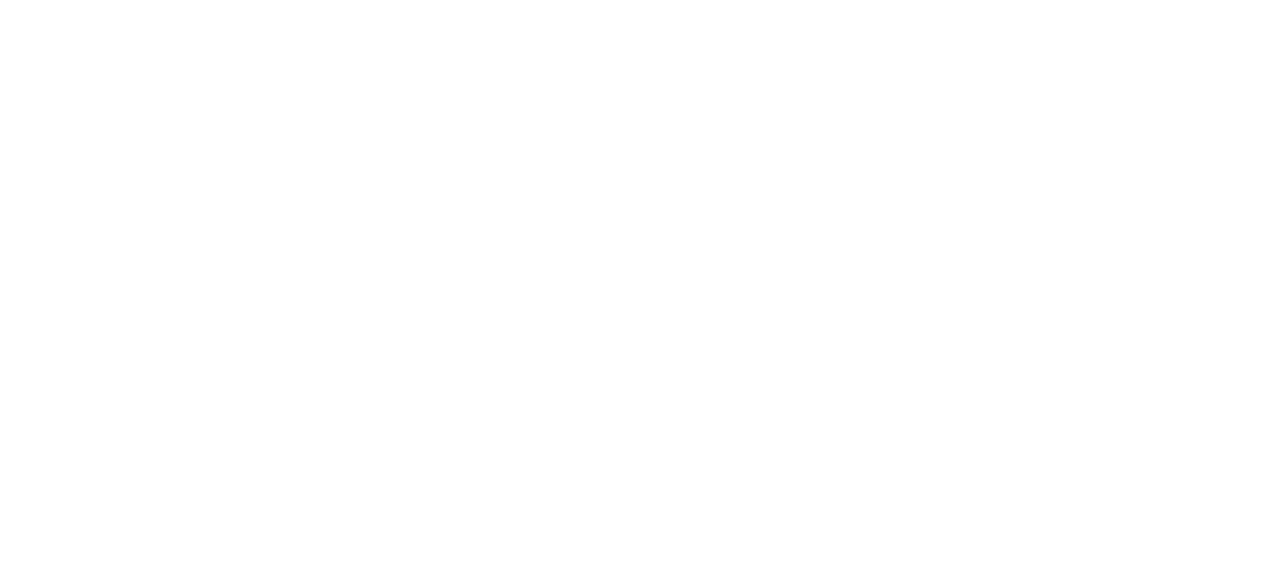
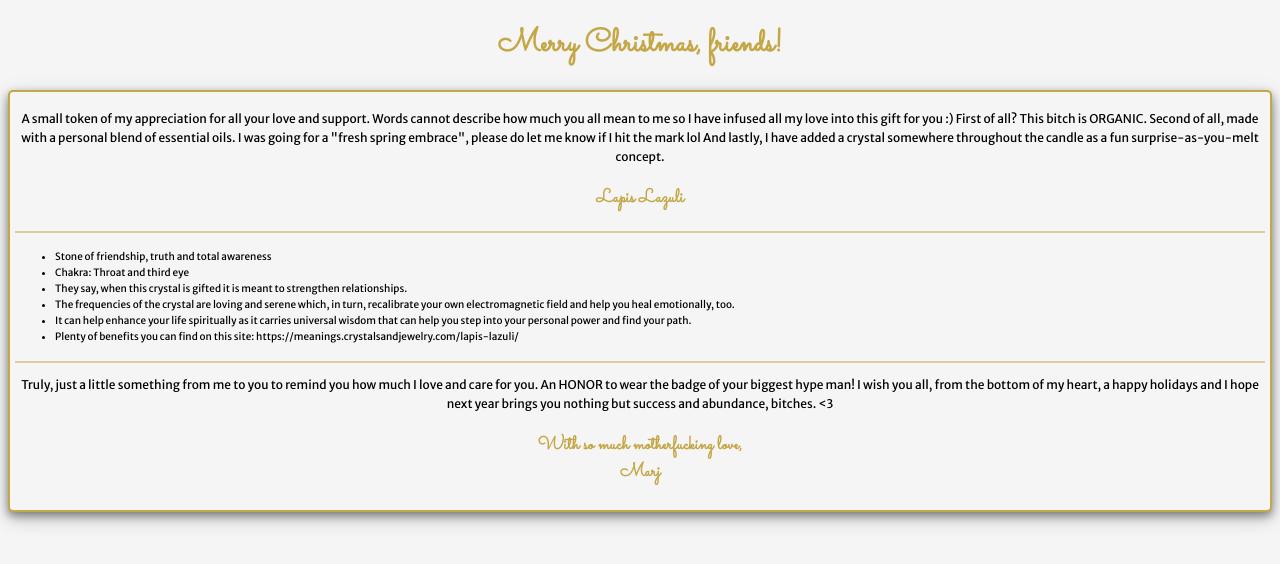
Before and after one commit to Mhurta41/merry-xmas, a plain HTML site: page index.html in a window 1280 px wide. Drawn offline with Linux system fonts and the light colour scheme.

Commit message:
finished

```diff
--- a/index.css
+++ b/index.css
@@ -0,0 +1,35 @@
+div {
+	border: 2px solid #c4a747;
+	border-radius: 5px;
+	padding: 5px;
+	box-shadow: 0 4px 8px 0 rgba(0, 0, 0, 0.4), 0 6px 20px 0 rgba(0, 0, 0, 0.21);
+}
+h1 {
+	text-align: center;
+	font-family: 'Sacramento', cursive;
+	color: #c4a747;
+}
+h3 {
+	text-align: center;
+	font-family: 'Sacramento', cursive;
+	color: #c4a747;
+}
+p {
+	text-align: center;
+	font-size: 12px;
+	line-height: 1.6;
+}
+li {
+	font-size: 10px;
+	line-height: 1.6;
+}
+hr {
+	border: 1px solid #c4a747;
+	opacity: 0.5;
+}
+
+* {
+	font-family: 'Merriweather Sans', sans-serif;
+	background-color: #f5f5f5;
+	color: black;
+}
--- a/index.html
+++ b/index.html
@@ -3,10 +3,43 @@
 <head>
     <meta charset="UTF-8">
     <meta name="viewport" content="width=device-width, initial-scale=1.0">
+    <link rel="stylesheet" href="index.css">
+<link rel="preconnect" href="https://fonts.gstatic.com">
+<link href="https://fonts.googleapis.com/css2?family=Merriweather+Sans&family=Sacramento&display=swap" rel="stylesheet">
     <title>Merry Christmas!</title>
 </head>
 <body>
+<h1>Merry Christmas, friends!</h1>
+<div className='container'>
+<p>A small token of my appreciation for all your love and support. Words cannot describe how much you all mean to me so I have infused all my love into this gift for you :) First of all? This bitch is ORGANIC. Second of all, made with a personal blend of essential oils. I was going for a "fresh spring embrace", please do let me know if I hit the mark lol And lastly, I have added a crystal somewhere throughout the candle as a fun surprise-as-you-melt concept.</p>
+<h3>Lapis Lazuli</h3>
+<hr>
+<ul>
+    <li>
+        Stone of friendship, truth and total awareness
+    </li>
+    <li>
+        Chakra: Throat and third eye
+    </li>
+    <li>
+        They say, when this crystal is gifted it is meant to strengthen relationships.
+    </li>
+    <li>
+        The frequencies of the crystal are loving and serene which, in turn, recalibrate your own electromagnetic field and help you heal emotionally, too.
+    </li>
+    <li>It can help enhance your life spiritually as it carries universal wisdom that can help you step into your personal power and find your path.</li>
+    <li>Plenty of benefits you can find on this site: https://meanings.crystalsandjewelry.com/lapis-lazuli/ </li>
+</ul>
+<hr>
+<p>
+Truly, just a little something from me to you to remind you how much I love and care for you. An HONOR to wear the badge of your biggest hype man! I wish you all, from the bottom of my heart, a happy holidays and I hope next year brings you nothing but success and abundance, bitches. <3 </p>
 
+<h3>With so much motherfucking love,
+<br>
+Marj
+</h3>
 
+<script src="script.js"></script>
 </body>
 </html>
+</div>
```
